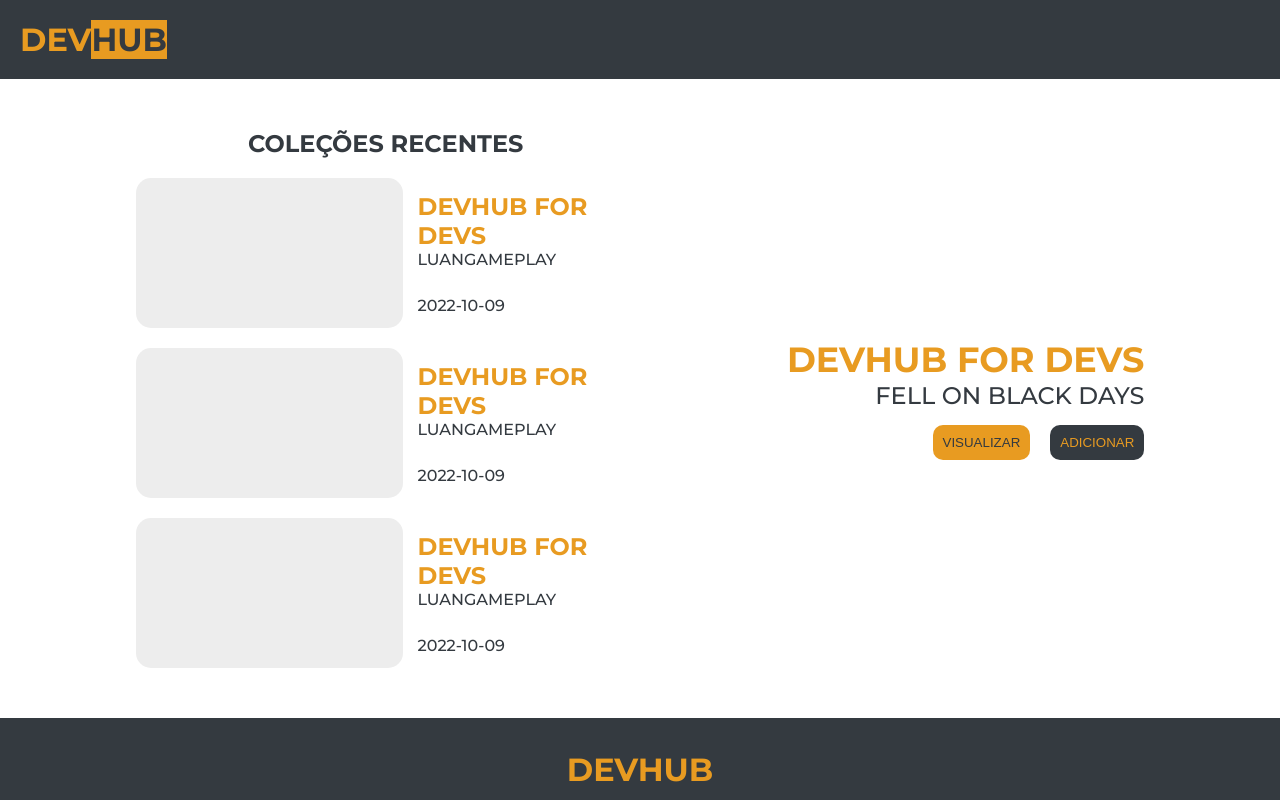
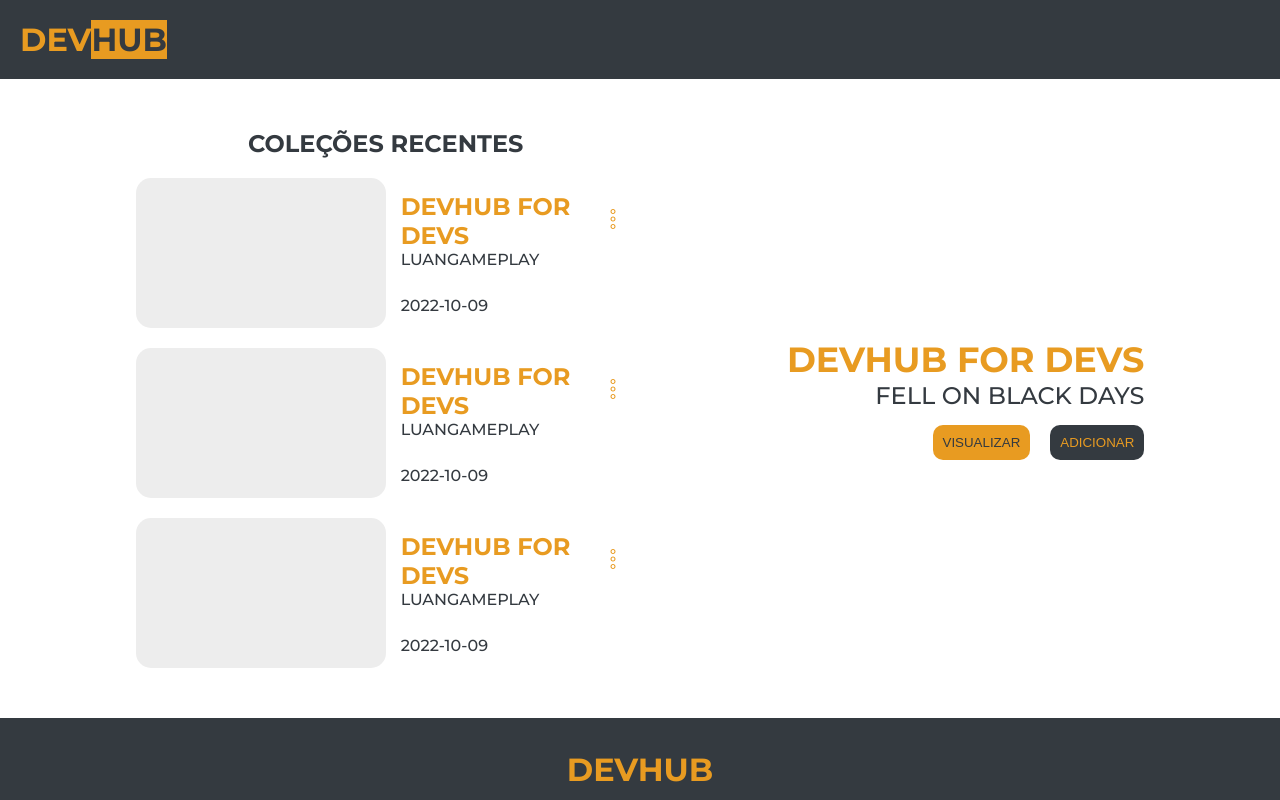
Before and after one commit to jovem-edson/frontdevhub, a React (Create React App) app in the folder frontdevhub/: page / in a window 1280 px wide. Shown: the top 800 px of the page. Built offline with nearby package versions, Linux system fonts and the light colour scheme.

Commit message:
criação menu coleção e ajustes nos cards

```diff
--- a/frontdevhub/src/components/colecao/index.js
+++ b/frontdevhub/src/components/colecao/index.js
@@ -1,7 +1,7 @@
 import './index.scss'
-
-export default function Colecao(){
-    return(
+import ColecaoOpcoes from '../menuColecao';
+export default function Colecao() {
+    return (
         <div className='colecao-container'>
             <div className='colecao-foto'>
 
@@ -9,9 +9,17 @@ export default function Colecao(){
 
             <div className='colecao-info'>
                 <div>
+                    <div className='colecao-cabecalho'>
+                        <a>
                             <h1 className='colecao-titulo'>
                                 DEVHUB FOR DEVS
                             </h1>
+                        </a>
+
+                        <a>
+                            <ColecaoOpcoes/>
+                        </a>
+                    </div>
                     <p className='colecao-desc'>
                         LUANGAMEPLAY
                     </p>
@@ -21,6 +29,8 @@ export default function Colecao(){
                     <p className='colecao-data'>
                         2022-10-09
                     </p>
+
+
                 </div>
             </div>
         </div>
--- a/frontdevhub/src/components/colecao/index.scss
+++ b/frontdevhub/src/components/colecao/index.scss
@@ -5,7 +5,8 @@
     gap: 15px;
 
     .colecao-foto {
-        width: 300px;
+        MAX-width: 300px;
+        min-width: 250px;
         height: 100%;
         border-radius: 15px;
         background-color: #ededed;
@@ -13,8 +14,28 @@
 
     .colecao-info {
         display: flex;
+        height: 100%;
         flex-direction: column;
         justify-content: space-around;
+
+        .colecao-cabecalho {
+            JUSTIFY-CONTENT: space-between;
+            flex-wrap: wrap;
+            display: flex;
+            align-items: center;
+
+            a,
+            h1 {
+                max-width: 200px;
+                color: #e89b21;
+                cursor: pointer;
+                transition: color 0.3s;
+
+                &:hover {
+                    color: #343A40;
+                }
+            }
+        }
 
         .colecao-titulo {
             color: #e89b21;
--- /dev/null
+++ b/frontdevhub/src/components/menuColecao/index.js
@@ -0,0 +1,24 @@
+import React, { useState } from 'react';
+import { CiMenuKebab } from 'react-icons/ci';
+import './index.scss';
+
+export default function ColecaoOpcoes() {
+    const [menuAberto, setMenuAberto] = useState(false);
+
+    const alternarMenu = () => {
+        setMenuAberto(!menuAberto);
+    };
+
+    return (
+        <div className="opcoes-colecao">
+            <CiMenuKebab className="icone-menu" onClick={alternarMenu} />
+            {menuAberto && (
+                <div className="menu-opcoes">
+                    <button onClick={() => alert('Alterar Coleção')}>Alterar Coleção</button>
+                    <button onClick={() => alert('Excluir Coleção')}>Excluir Coleção</button>
+                    <button onClick={() => alert('Adicionar Vídeos')}>Adicionar Vídeos</button>
+                </div>
+            )}
+        </div>
+    );
+}
--- /dev/null
+++ b/frontdevhub/src/components/menuColecao/index.scss
@@ -0,0 +1,49 @@
+.opcoes-colecao {
+    position: relative;
+    display: inline-block;
+
+    .icone-menu {
+        font-size: 24px;
+        cursor: pointer;
+        color: #E89B21;
+        transition: 0.3s;
+
+        &:hover {
+            color: #343A40;
+
+        }
+    }
+
+    .menu-opcoes {
+        position: absolute;
+        top: 30px;
+        background-color: white;
+        box-shadow: 0 4px 8px rgba(0, 0, 0, 0.2);
+        border-radius: 5px;
+
+        button {
+            width: 200px;
+            padding: 10px;
+            border: none;
+            background: none;
+            color: #343A40;
+            cursor: pointer;
+            transition: 0.3s;
+
+            &:hover {
+                background-color: #E89B21;
+                color: white;
+            }
+
+            &:first-child {
+                border-top-left-radius: 5px;
+                border-top-right-radius: 5px;
+            }
+
+            &:last-child {
+                border-bottom-left-radius: 5px;
+                border-bottom-right-radius: 5px;
+            }
+        }
+    }
+}
```
Lines whose indentation alone changed are shown as unchanged.
